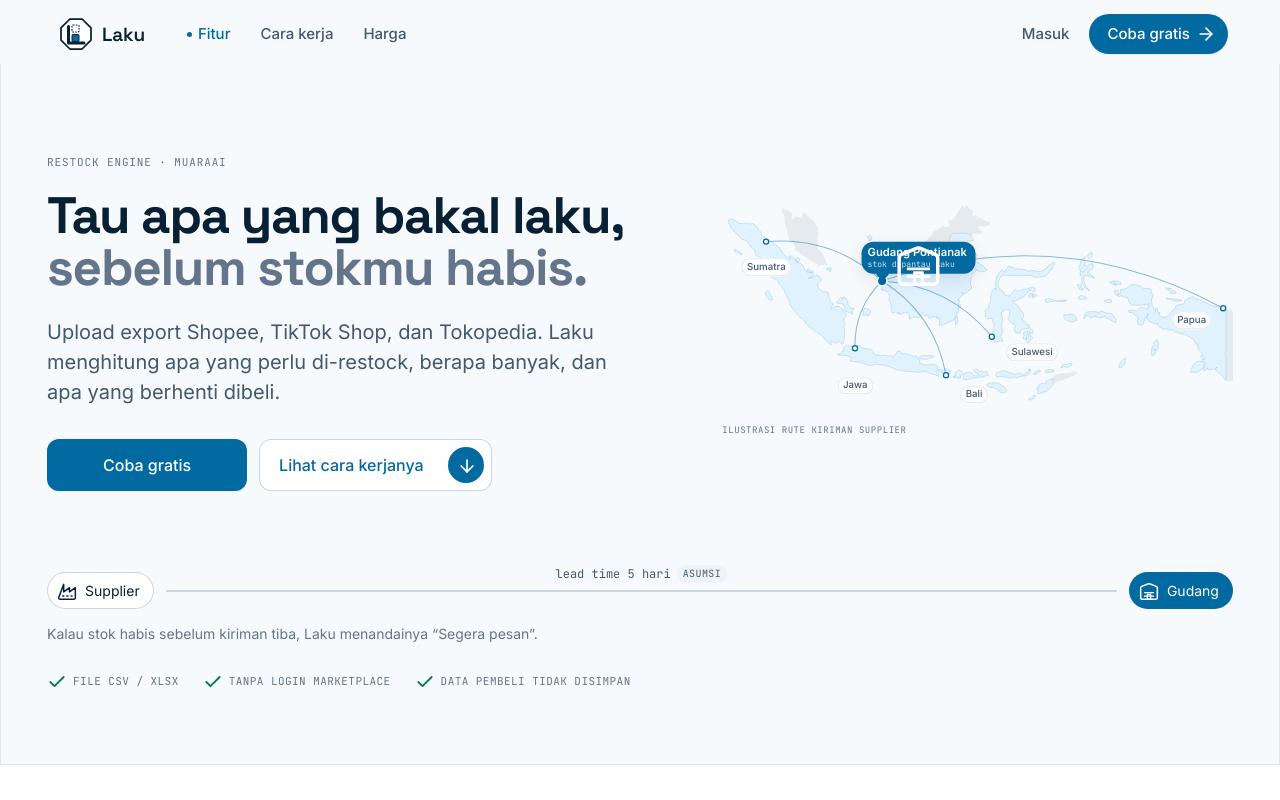
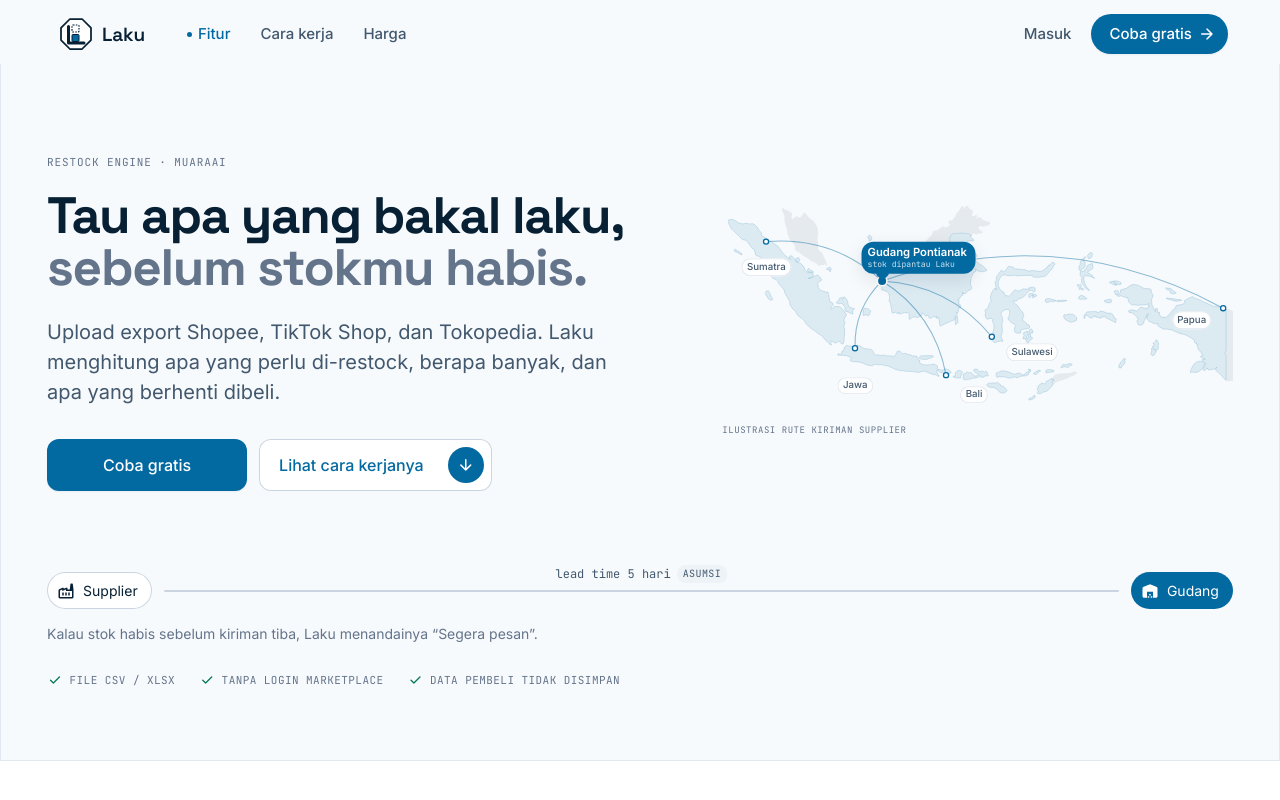
Before and after one commit to MuaraAI/laku, a Next.js app: page / in a window 1280 px wide. Shown: the top 800 px of the page. Built offline with nearby package versions, Linux system fonts and the light colour scheme.

Commit message:
revert(ui): rollback commit 77489b6 and remove unwanted warehouse icon from SupplyMap tooltip (#69)

```diff
--- a/app/globals.css
+++ b/app/globals.css
@@ -57,20 +57,11 @@
 .sr-only { position: absolute; width: 1px; height: 1px; padding: 0; margin: -1px; overflow: hidden; clip: rect(0 0 0 0); white-space: nowrap; border: 0; }
 :focus-visible { outline: 2px solid var(--primary); outline-offset: 2px; }
 
-/* Material Symbols Rounded (self-hosted local woff2) */
-@font-face {
-  font-family: "Material Symbols Rounded";
-  font-style: normal;
-  font-weight: 100 700;
-  src: url("/fonts/material-symbols-rounded.woff2") format("woff2");
-  font-display: block;
-}
-
+/* Material Symbols Rounded */
 .ms {
   font-family: "Material Symbols Rounded"; font-weight: normal; font-style: normal;
   font-size: 20px; line-height: 1; display: inline-block; white-space: nowrap; direction: ltr; flex: none;
   font-variation-settings: "FILL" 0, "wght" 400, "GRAD" 0, "opsz" 24; user-select: none;
-  -webkit-font-feature-settings: "liga"; font-feature-settings: "liga";
 }
 .ms.fill { font-variation-settings: "FILL" 1, "wght" 400, "GRAD" 0, "opsz" 24; }
 
@@ -115,8 +106,8 @@
 /* ---------- Supply map (components/landing/SupplyMap.tsx): login panel + landing hero ---------- */
 .smap { position: relative; margin: 0; width: 100%; aspect-ratio: 640 / 290; container-type: inline-size; }
 .smap svg { position: absolute; inset: 0 0 auto; width: 100%; height: auto; aspect-ratio: 640 / 260; overflow: hidden; }
-.smap-light { --m-land: #e0f2fe; --m-edge: rgba(3, 105, 161, 0.32); --m-ctx: rgba(100, 116, 139, 0.12); --m-route: var(--primary); --m-dot: var(--primary); --m-text: var(--text-secondary); --m-chip: var(--surface); --m-chip-edge: var(--border); --m-hub: var(--primary); --m-hub-text: var(--on-primary); --m-muted: var(--text-muted); }
-.smap-dark { --m-land: rgba(125, 211, 252, 0.13); --m-edge: rgba(125, 211, 252, 0.38); --m-ctx: rgba(255, 255, 255, 0.05); --m-route: var(--on-dark-accent); --m-dot: var(--on-dark-accent); --m-text: var(--on-dark-text); --m-chip: rgba(7, 32, 51, 0.7); --m-chip-edge: var(--on-dark-rule); --m-hub: var(--on-dark-accent); --m-hub-text: var(--secondary); --m-muted: var(--on-dark-muted); }
+.smap-light { --m-land: color-mix(in srgb, var(--primary) 14%, var(--surface)); --m-edge: color-mix(in srgb, var(--primary) 32%, transparent); --m-ctx: color-mix(in srgb, var(--text-muted) 12%, transparent); --m-route: var(--primary); --m-dot: var(--primary); --m-text: var(--text-secondary); --m-chip: var(--surface); --m-chip-edge: var(--border); --m-hub: var(--primary); --m-hub-text: var(--on-primary); --m-muted: var(--text-muted); }
+.smap-dark { --m-land: color-mix(in srgb, var(--on-dark-accent) 13%, transparent); --m-edge: color-mix(in srgb, var(--on-dark-accent) 38%, transparent); --m-ctx: color-mix(in srgb, var(--on-primary) 5%, transparent); --m-route: var(--on-dark-accent); --m-dot: var(--on-dark-accent); --m-text: var(--on-dark-text); --m-chip: color-mix(in srgb, var(--secondary) 70%, transparent); --m-chip-edge: var(--on-dark-rule); --m-hub: var(--on-dark-accent); --m-hub-text: var(--secondary); --m-muted: var(--on-dark-muted); }
 .smap-ctx { fill: var(--m-ctx); }
 .smap-land { fill: var(--m-land); stroke: var(--m-edge); stroke-width: .6; stroke-linejoin: round; }
 .smap-route { fill: none; stroke: var(--m-route); stroke-width: 1.3; stroke-linecap: round; opacity: .45; }
--- a/app/layout.tsx
+++ b/app/layout.tsx
@@ -29,6 +29,13 @@
     <html lang="id" className={`${display.variable} ${body.variable} ${mono.variable}`} suppressHydrationWarning>
       <head>
         <script dangerouslySetInnerHTML={{ __html: motionFlag }} />
+        <link rel="preconnect" href="https://fonts.gstatic.com" crossOrigin="" />
+        {/* Material Symbols is not in next/font. display=block: icon names must never flash as text */}
+        {/* eslint-disable-next-line @next/next/no-page-custom-font, @next/next/google-font-display */}
+        <link
+          rel="stylesheet"
+          href="https://fonts.googleapis.com/css2?family=Material+Symbols+Rounded:opsz,wght,FILL,GRAD@20..48,100..700,0..1,-50..200&display=block"
+        />
       </head>
       <body>{children}</body>
     </html>
--- a/components/landing/Hero.tsx
+++ b/components/landing/Hero.tsx
@@ -38,7 +38,7 @@
         {/* supplier → warehouse: the line draws, then one parcel makes the trip */}
         <div className="route" data-reveal="route" aria-hidden="true">
           <span className="pin from">
-            <Icon name="factory" />
+            <span className="ms">factory</span>
             <span>
               {hero.routeFrom}
             </span>
@@ -54,7 +54,7 @@
             <span className="packet" />
           </span>
           <span className="pin to">
-            <Icon name="warehouse" fill />
+            <span className="ms fill">warehouse</span>
             <span>
               {hero.routeTo}
             </span>
--- a/components/landing/SupplyMap.tsx
+++ b/components/landing/SupplyMap.tsx
@@ -1,7 +1,6 @@
 "use client";
 
 import { useEffect, useState } from "react";
-import { Icon } from "./primitives";
 import { supplyMap as copy } from "@/constants/id";
 import { hasMotion } from "@/lib/motion";
 import { INDONESIA_PATH, MAP_H, MAP_POINTS, MAP_W, NEIGHBOURS_PATH } from "./indonesia-map";
@@ -104,7 +103,6 @@
         </span>
       ))}
       <span className="smap-hub-label" style={{ left: pct(HX, MAP_W), top: pct(HY, MAP_H) }} aria-hidden="true">
-        <Icon name="warehouse" fill />
         <span>
           <b>{copy.hub}</b>
           <small>{copy.hubSub}</small>
--- a/components/landing/primitives.tsx
+++ b/components/landing/primitives.tsx
@@ -1,196 +1,7 @@
 import { Fragment, type CSSProperties, type ElementType, type ReactNode } from "react";
 import { assumption, status, type SplitPart, type StatusKey } from "@/constants/id";
 
-const ICONS: Record<string, ReactNode> = {
-  arrow_forward: (
-    <>
-      <path d="M5 12h14" stroke="currentColor" strokeWidth="2" strokeLinecap="round" strokeLinejoin="round" />
-      <path d="m12 5 7 7-7 7" stroke="currentColor" strokeWidth="2" strokeLinecap="round" strokeLinejoin="round" />
-    </>
-  ),
-  arrow_back: (
-    <>
-      <path d="M19 12H5" stroke="currentColor" strokeWidth="2" strokeLinecap="round" strokeLinejoin="round" />
-      <path d="m12 19-7-7 7-7" stroke="currentColor" strokeWidth="2" strokeLinecap="round" strokeLinejoin="round" />
-    </>
-  ),
-  arrow_downward: (
-    <>
-      <path d="M12 5v14" stroke="currentColor" strokeWidth="2" strokeLinecap="round" strokeLinejoin="round" />
-      <path d="m19 12-7 7-7-7" stroke="currentColor" strokeWidth="2" strokeLinecap="round" strokeLinejoin="round" />
-    </>
-  ),
-  south: (
-    <>
-      <path d="M12 5v14" stroke="currentColor" strokeWidth="2" strokeLinecap="round" strokeLinejoin="round" />
-      <path d="m19 12-7 7-7-7" stroke="currentColor" strokeWidth="2" strokeLinecap="round" strokeLinejoin="round" />
-    </>
-  ),
-  check: (
-    <path d="m4 12 5 5L20 6" stroke="currentColor" strokeWidth="2.2" strokeLinecap="round" strokeLinejoin="round" />
-  ),
-  check_circle: (
-    <>
-      <circle cx="12" cy="12" r="9" stroke="currentColor" strokeWidth="2" />
-      <path d="m8 12 3 3 5-5" stroke="currentColor" strokeWidth="2" strokeLinecap="round" strokeLinejoin="round" />
-    </>
-  ),
-  close: (
-    <>
-      <path d="m18 6-12 12" stroke="currentColor" strokeWidth="2" strokeLinecap="round" />
-      <path d="m6 6 12 12" stroke="currentColor" strokeWidth="2" strokeLinecap="round" />
-    </>
-  ),
-  menu: (
-    <>
-      <path d="M4 6h16" stroke="currentColor" strokeWidth="2" strokeLinecap="round" />
-      <path d="M4 12h16" stroke="currentColor" strokeWidth="2" strokeLinecap="round" />
-      <path d="M4 18h16" stroke="currentColor" strokeWidth="2" strokeLinecap="round" />
-    </>
-  ),
-  add: (
-    <>
-      <path d="M12 5v14" stroke="currentColor" strokeWidth="2" strokeLinecap="round" />
-      <path d="M5 12h14" stroke="currentColor" strokeWidth="2" strokeLinecap="round" />
-    </>
-  ),
-  play_circle: (
-    <>
-      <circle cx="12" cy="12" r="9.5" stroke="currentColor" strokeWidth="1.8" />
-      <polygon points="10 8 16 12 10 16" fill="currentColor" stroke="none" />
-    </>
-  ),
-  mark_email_read: (
-    <>
-      <path d="M22 13V6a2 2 0 0 0-2-2H4a2 2 0 0 0-2 2v12c0 1.1.9 2 2 2h9" stroke="currentColor" strokeWidth="1.8" />
-      <path d="m22 7-8.97 5.7a1.94 1.94 0 0 1-2.06 0L2 7" stroke="currentColor" strokeWidth="1.8" />
-      <path d="m16 19 2 2 4-4" stroke="currentColor" strokeWidth="2" strokeLinecap="round" strokeLinejoin="round" />
-    </>
-  ),
-  refresh: (
-    <>
-      <path d="M21 12a9 9 0 0 0-9-9 9.75 9.75 0 0 0-6.74 2.74L3 8" stroke="currentColor" strokeWidth="2" strokeLinecap="round" />
-      <path d="M3 3v5h5" stroke="currentColor" strokeWidth="2" strokeLinecap="round" strokeLinejoin="round" />
-      <path d="M3 12a9 9 0 0 0 9 9 9.75 9.75 0 0 0 6.74-2.74L21 16" stroke="currentColor" strokeWidth="2" strokeLinecap="round" />
-      <path d="M21 21v-5h-5" stroke="currentColor" strokeWidth="2" strokeLinecap="round" strokeLinejoin="round" />
-    </>
-  ),
-  edit: (
-    <path d="M17 3a2.85 2.85 0 1 1 4 4L7.5 20.5 2 22l1.5-5.5Z" stroke="currentColor" strokeWidth="1.8" strokeLinecap="round" strokeLinejoin="round" />
-  ),
-  error: (
-    <>
-      <circle cx="12" cy="12" r="9" stroke="currentColor" strokeWidth="2" />
-      <line x1="12" y1="8" x2="12" y2="12" stroke="currentColor" strokeWidth="2" strokeLinecap="round" />
-      <circle cx="12" cy="16" r="1" fill="currentColor" stroke="none" />
-    </>
-  ),
-  info: (
-    <>
-      <circle cx="12" cy="12" r="9" stroke="currentColor" strokeWidth="2" />
-      <line x1="12" y1="16" x2="12" y2="12" stroke="currentColor" strokeWidth="2" strokeLinecap="round" />
-      <circle cx="12" cy="8" r="1" fill="currentColor" stroke="none" />
-    </>
-  ),
-  warehouse: (
-    <>
-      <path d="M22 8.35V20a2 2 0 0 1-2 2H4a2 2 0 0 1-2-2V8.35A2 2 0 0 1 3.26 6.5l8-3.2a2 2 0 0 1 1.48 0l8 3.2A2 2 0 0 1 22 8.35Z" stroke="currentColor" strokeWidth="1.8" strokeLinejoin="round" />
-      <path d="M6 18h12M6 14h12" stroke="currentColor" strokeWidth="1.5" />
-      <rect width="4" height="6" x="10" y="16" stroke="currentColor" strokeWidth="1.5" />
-    </>
-  ),
-  factory: (
-    <>
-      <path d="M2 20a2 2 0 0 0 2 2h16a2 2 0 0 0 2-2V8l-7 5V8l-7 5V4L2 20Z" stroke="currentColor" strokeWidth="1.8" strokeLinejoin="round" />
-      <path d="M17 18h1M12 18h1M7 18h1" stroke="currentColor" strokeWidth="2" strokeLinecap="round" />
-    </>
-  ),
-  storefront: (
-    <>
-      <path d="M3 9l1-5h16l1 5M3 9v11a2 2 0 0 0 2 2h14a2 2 0 0 0 2-2V9M3 9h18" stroke="currentColor" strokeWidth="1.8" strokeLinecap="round" strokeLinejoin="round" />
-      <path d="M9 22V12h6v10" stroke="currentColor" strokeWidth="1.8" strokeLinecap="round" strokeLinejoin="round" />
-    </>
-  ),
-  upload_file: (
-    <>
-      <path d="M14 2H6a2 2 0 0 0-2 2v16a2 2 0 0 0 2 2h12a2 2 0 0 0 2-2V8z" stroke="currentColor" strokeWidth="1.8" />
-      <path d="M14 2v6h6" stroke="currentColor" strokeWidth="1.8" />
-      <path d="M12 18v-6M9 15l3-3 3 3" stroke="currentColor" strokeWidth="2" strokeLinecap="round" strokeLinejoin="round" />
-    </>
-  ),
-  fact_check: (
-    <>
-      <path d="M9 11l2 2 4-4" stroke="currentColor" strokeWidth="2" strokeLinecap="round" strokeLinejoin="round" />
-      <rect x="4" y="4" width="16" height="16" rx="2" stroke="currentColor" strokeWidth="1.8" />
-    </>
-  ),
-  checklist: (
-    <>
-      <path d="m3 8 2 2 4-4M3 16l2 2 4-4M13 8h8M13 16h8" stroke="currentColor" strokeWidth="2" strokeLinecap="round" strokeLinejoin="round" />
-    </>
-  ),
-  schedule: (
-    <>
-      <circle cx="12" cy="12" r="9" stroke="currentColor" strokeWidth="2" />
-      <polyline points="12 6 12 12 16 14" stroke="currentColor" strokeWidth="2" strokeLinecap="round" strokeLinejoin="round" />
-    </>
-  ),
-  stacks: (
-    <>
-      <polygon points="12 2 2 7 12 12 22 7 12 2" stroke="currentColor" strokeWidth="1.8" />
-      <polyline points="2 12 12 17 22 12" stroke="currentColor" strokeWidth="1.8" strokeLinecap="round" strokeLinejoin="round" />
-      <polyline points="2 17 12 22 22 17" stroke="currentColor" strokeWidth="1.8" strokeLinecap="round" strokeLinejoin="round" />
-    </>
-  ),
-  block: (
-    <>
-      <circle cx="12" cy="12" r="9" stroke="currentColor" strokeWidth="2" />
-      <line x1="5.6" y1="5.6" x2="18.4" y2="18.4" stroke="currentColor" strokeWidth="2" />
-    </>
-  ),
-  help: (
-    <>
-      <circle cx="12" cy="12" r="9" stroke="currentColor" strokeWidth="2" />
-      <path d="M9.09 9a3 3 0 0 1 5.83 1c0 2-3 3-3 3" stroke="currentColor" strokeWidth="2" strokeLinecap="round" />
-      <circle cx="12" cy="17" r="1" fill="currentColor" stroke="none" />
-    </>
-  ),
-  forum: (
-    <path d="M21 15a2 2 0 0 1-2 2H7l-4 4V5a2 2 0 0 1 2-2h14a2 2 0 0 1 2 2z" stroke="currentColor" strokeWidth="1.8" strokeLinejoin="round" />
-  ),
-  map: (
-    <>
-      <polygon points="1 6 1 22 8 18 16 22 23 18 23 2 16 6 8 2 1 6" stroke="currentColor" strokeWidth="1.8" strokeLinejoin="round" />
-      <line x1="8" y1="2" x2="8" y2="18" stroke="currentColor" strokeWidth="1.8" />
-      <line x1="16" y1="6" x2="16" y2="22" stroke="currentColor" strokeWidth="1.8" />
-    </>
-  ),
-  api: (
-    <>
-      <rect x="2" y="2" width="20" height="8" rx="2" stroke="currentColor" strokeWidth="1.8" />
-      <rect x="2" y="14" width="20" height="8" rx="2" stroke="currentColor" strokeWidth="1.8" />
-      <line x1="6" y1="6" x2="6.01" y2="6" stroke="currentColor" strokeWidth="2" strokeLinecap="round" />
-      <line x1="6" y1="18" x2="6.01" y2="18" stroke="currentColor" strokeWidth="2" strokeLinecap="round" />
-    </>
-  ),
-};
-
 export function Icon({ name, fill, className }: { name: string; fill?: boolean; className?: string }) {
-  const glyph = ICONS[name];
-  if (glyph) {
-    return (
-      <svg
-        width="20"
-        height="20"
-        viewBox="0 0 24 24"
-        fill="none"
-        className={["ms", fill && "fill", className].filter(Boolean).join(" ")}
-        aria-hidden="true"
-      >
-        {glyph}
-      </svg>
-    );
-  }
   return (
     <span className={["ms", fill && "fill", className].filter(Boolean).join(" ")} aria-hidden="true">
       {name}
```
Also changed, not shown: public/fonts/material-symbols-rounded.woff2 (deleted).
